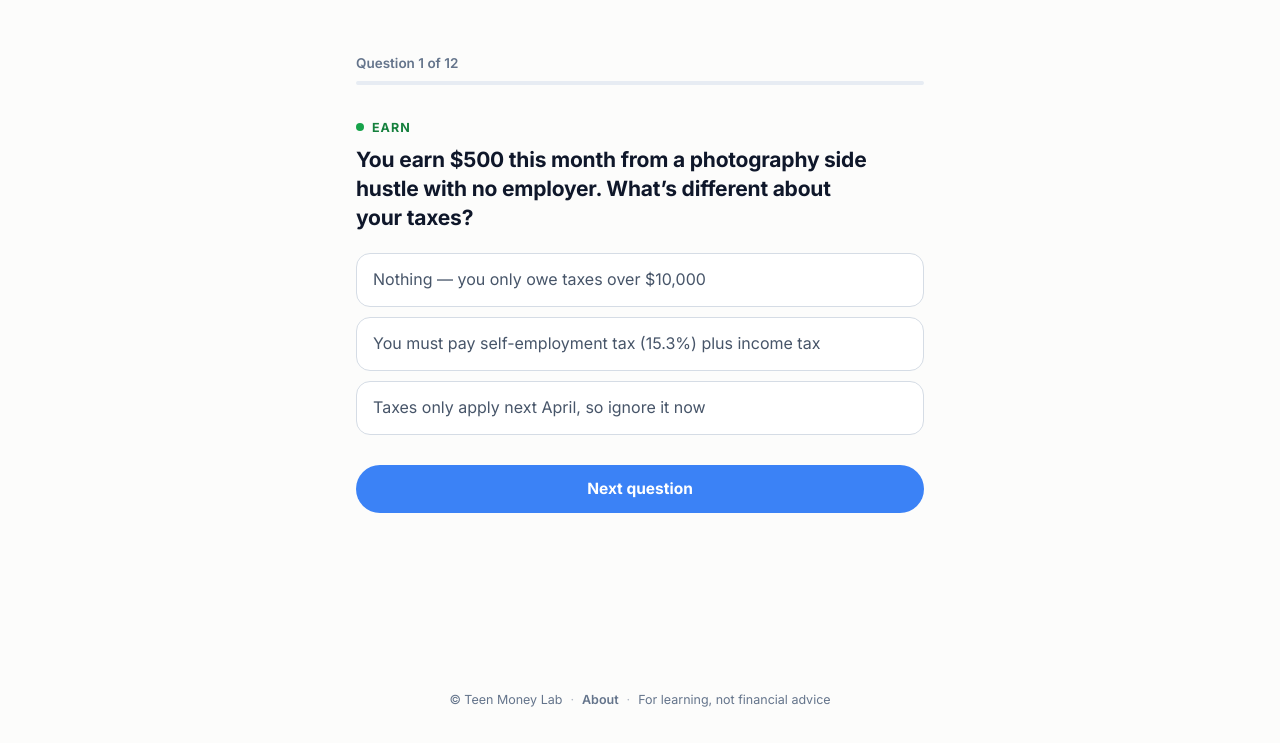
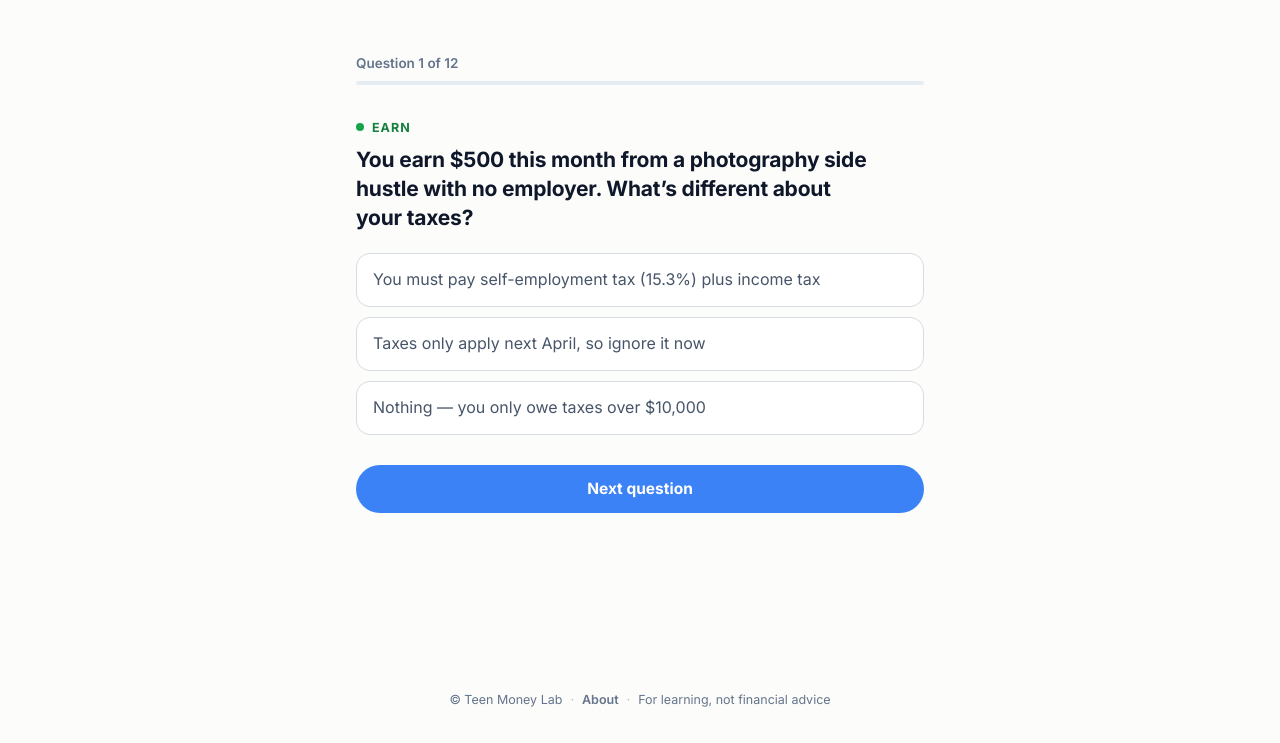
Before and after one commit to takwork/Finance-Project-, a plain HTML site: page quiz.html in a window 1280 px wide. Both pictures are taken after a click on the button "Start the quiz". Shown: the part 57-800 px from the top of the page. Drawn offline with Linux system fonts and the light colour scheme.

Commit message:
Shuffle quiz answers and remove give-away wording
The correct answer was the middle option in 29 of 36 quiz questions, and
some correct answers carried their own working, so students could score
well without understanding. Answers now appear in a random order on
every attempt (quiz and lesson quick checks).

Co-Authored-By: Claude Opus 5.5 <noreply@anthropic.com>

```diff
--- a/assets/site.js
+++ b/assets/site.js
@@ -214,8 +214,10 @@
   /* ---------- quick check (one question per lesson) ---------- */
   function bindChecks() {
     document.querySelectorAll('.check').forEach(card => {
-      const opts = card.querySelectorAll('.opt');
       const fb = card.querySelector('.feedback');
+      const opts = [...card.querySelectorAll('.opt')];
+      for (let i = opts.length - 1; i > 0; i--) { const j = Math.floor(Math.random() * (i + 1)); [opts[i], opts[j]] = [opts[j], opts[i]]; }
+      opts.forEach(o => fb.before(o));
       const verdict = fb.querySelector('[data-fb]');
       const why = fb.querySelector('[data-exp]');
       opts.forEach(o => o.addEventListener('click', () => {
--- a/quiz.html
+++ b/quiz.html
@@ -95,7 +95,7 @@
         exp:'3 × $250 = $750. That’s the cushion that keeps a dead phone or lost hours from becoming debt.' }
     ],
     invest: [
-      { q:'You put $50/month into an index fund for 30 years at 7% ($18,000 contributed). Roughly what might you end up with?', opts:['$18,000 — same as you put in','$30,000','~$60,000 — compounding tripled your money'], c:2,
+      { q:'You put $50/month into an index fund for 30 years at 7% ($18,000 contributed). Roughly what might you end up with?', opts:['About $18,000','About $30,000','About $60,000'], c:2,
         exp:'At 7% compounded for 30 years, $50/month grows to ~$60,000. Compounding added ~$42,000.' },
       { q:'What’s the main advantage of a mutual/index fund over picking a single stock?', opts:['Funds always go up in value','You own hundreds of companies, so one failure doesn’t ruin you','Funds always have higher returns'], c:1,
         exp:'Diversification: one company fails, hundreds of others still work for you.' },
@@ -111,7 +111,7 @@
         exp:'“Don’t put all your eggs in one basket.” A fund holding hundreds of companies is diversified — if one fails, the rest keep working.' },
       { q:'What is a bond?', opts:['A guaranteed investment that always pays 5%+','A type of stock in a government company','A loan you make to a government or company in exchange for interest'], c:2,
         exp:'When you buy a bond, you’re the lender. Bonds are generally steadier than stocks but grow less.' },
-      { q:'One index fund charges 0.05% in yearly fees; a managed fund charges 1.2%. On $10,000 over 30 years at 7% returns, roughly what’s the difference?', opts:['A few dollars — fees are too small to matter','Around $20,000 — high fees eat compounding (≈$75,000 vs ≈$54,000)','Higher fees mean higher returns'], c:1,
+      { q:'One index fund charges 0.05% in yearly fees; a managed fund charges 1.2%. On $10,000 over 30 years at 7% returns, roughly what’s the difference?', opts:['A few dollars','Around $20,000','The managed fund ends up ahead'], c:1,
         exp:'Fees come out of your return every single year, so they compound too: ≈$75,000 with the cheap fund vs ≈$54,000 with the expensive one.' }
     ],
     protect: [
@@ -127,7 +127,7 @@
         exp:'Landlord policies cover the structure. Renters insurance protects your personal belongings.' },
       { q:'You co-sign a car loan for a friend and they miss payments. What happens to you?', opts:['Nothing — it’s their loan','It can hurt your credit too — co-signers are equally responsible','Only their credit is affected'], c:1,
         exp:'Co-signing makes you equally responsible. Missed payments appear on your credit report too.' },
-      { q:'You lose your wallet with your Social Security card inside. What’s the free first step to protect your credit?', opts:['Wait and see if anyone misuses it','Freeze your credit for free at all 3 bureaus (Equifax, Experian, TransUnion)','Apply for a brand-new Social Security number'], c:1,
+      { q:'You lose your wallet with your Social Security card inside. What’s the free first step to protect your credit?', opts:['Wait and see if anyone misuses it','Freeze your credit at the three credit bureaus','Apply for a brand-new Social Security number'], c:1,
         exp:'A credit freeze is free and stops new accounts from being opened in your name. You generally can’t change your SSN just because a card was lost.' },
       { q:'You get a text: “Your bank account is locked — click here to verify your password.” What should you do?', opts:['Click the link and enter your password to unlock it fast','Ignore the link and contact your bank through its official app or the number on your card','Reply with your account number to prove it’s you'], c:1,
         exp:'Real banks never ask for your password by text. Always go directly to the official app or number — never a link in an unexpected message.' },
@@ -195,7 +195,7 @@
       });
       return b;
     });
-    body.append(...opts, fb, next);
+    body.append(...shuffle(opts), fb, next);
     app.append(top, track, body);
   }
 
```
Also changed, not shown: learn/invest-compound.html (+1 -1 lines).
